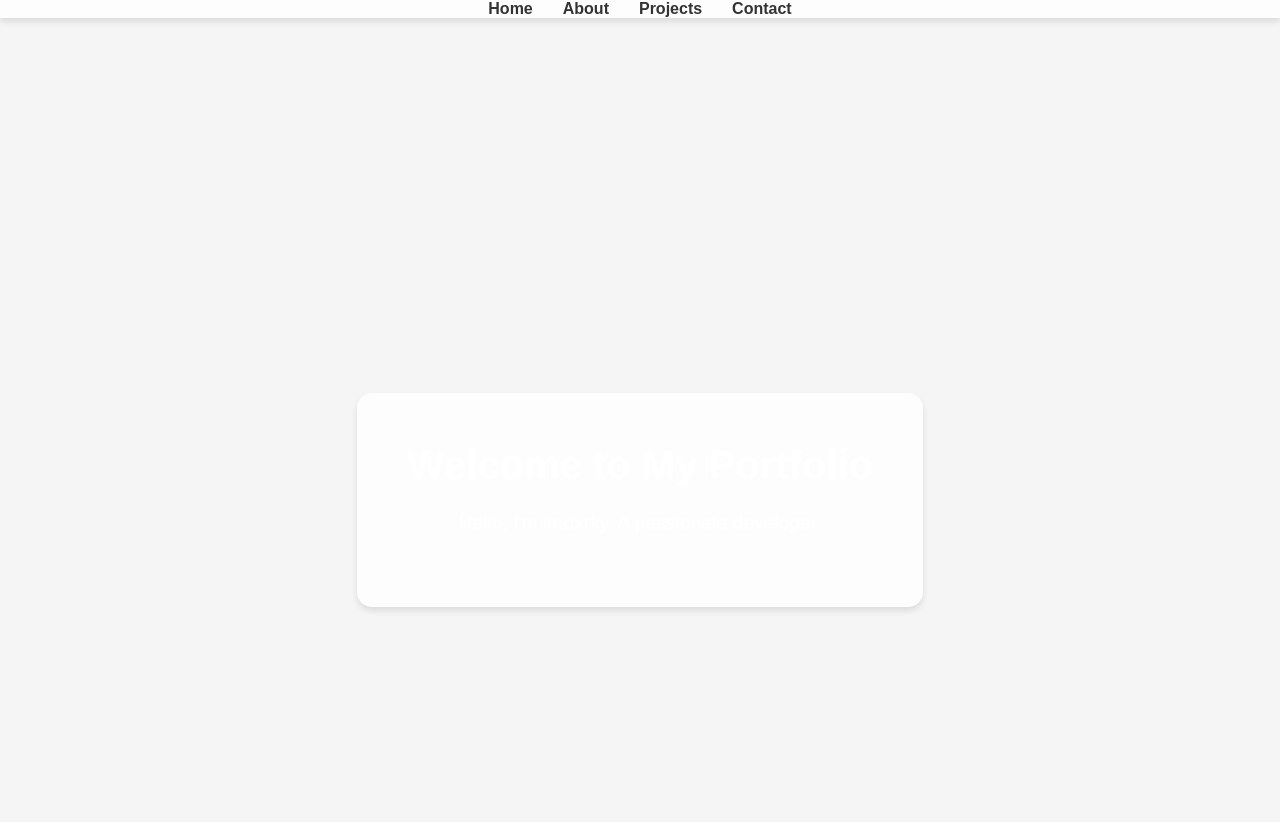
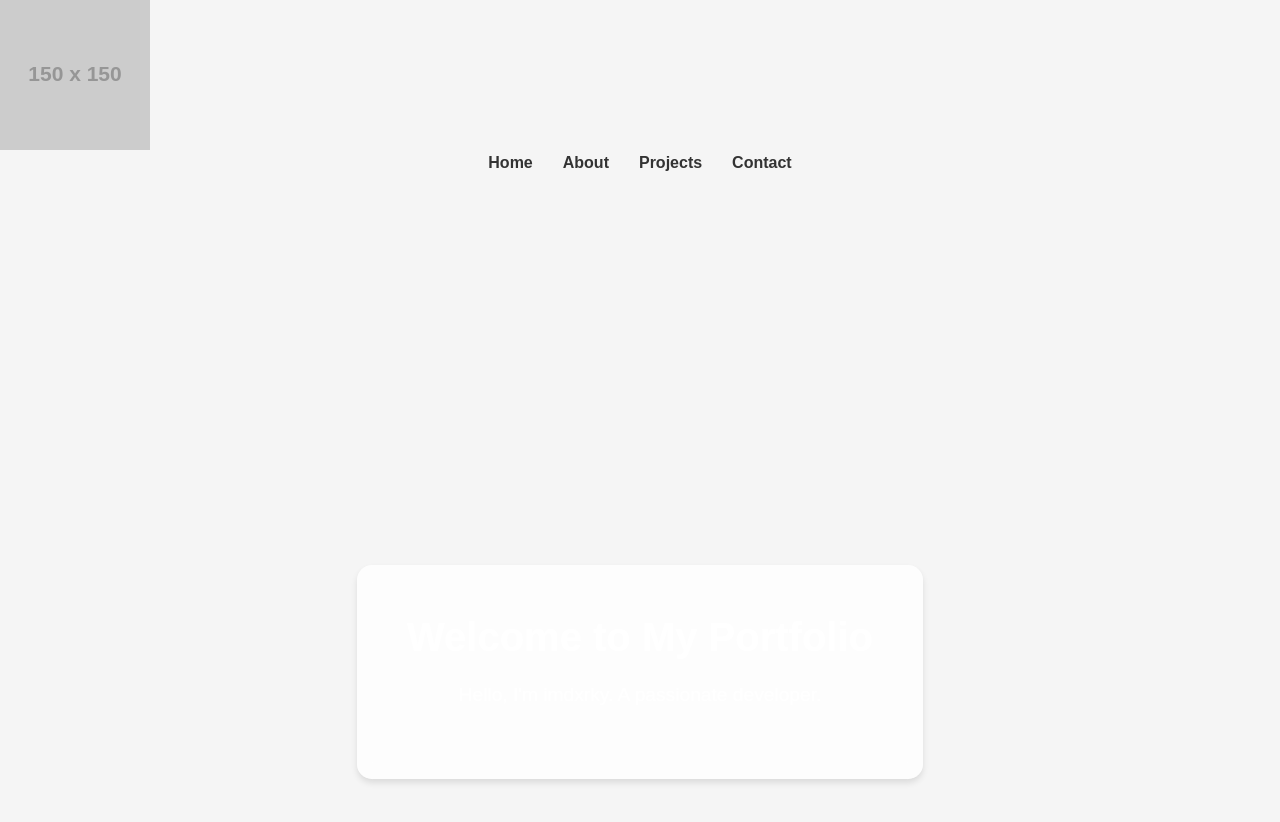
Before and after one commit to imdxrky/portfolio, a plain HTML site: page index.html in a window 1280 px wide. Shown: the top 822 px of the page. Drawn offline with Linux system fonts and the light colour scheme; placeholder pictures from the web are drawn by us.

Commit message:
Update index.html

```diff
--- a/index.html
+++ b/index.html
@@ -7,7 +7,10 @@
     <link rel="stylesheet" href="styles.css">
 </head>
 <body>
-    <header id="header">
+    <aside id="sidebar">
+        <div class="logo">
+            <img src="https://via.placeholder.com/150" alt="Logo">
+        </div>
         <nav>
             <ul>
                 <li><a href="#home">Home</a></li>
@@ -16,8 +19,9 @@
                 <li><a href="#contact">Contact</a></li>
             </ul>
         </nav>
-    </header>
+    </aside>
 
+    <main>
         <section id="home" class="section">
             <div class="container">
                 <h1>Welcome to My Portfolio</h1>
@@ -45,6 +49,7 @@
                 <p>This is the contact section where you can provide your contact details.</p>
             </div>
         </section>
+    </main>
 
     <script src="script.js"></script>
 </body>
```
Lines whose indentation alone changed are shown as unchanged.
